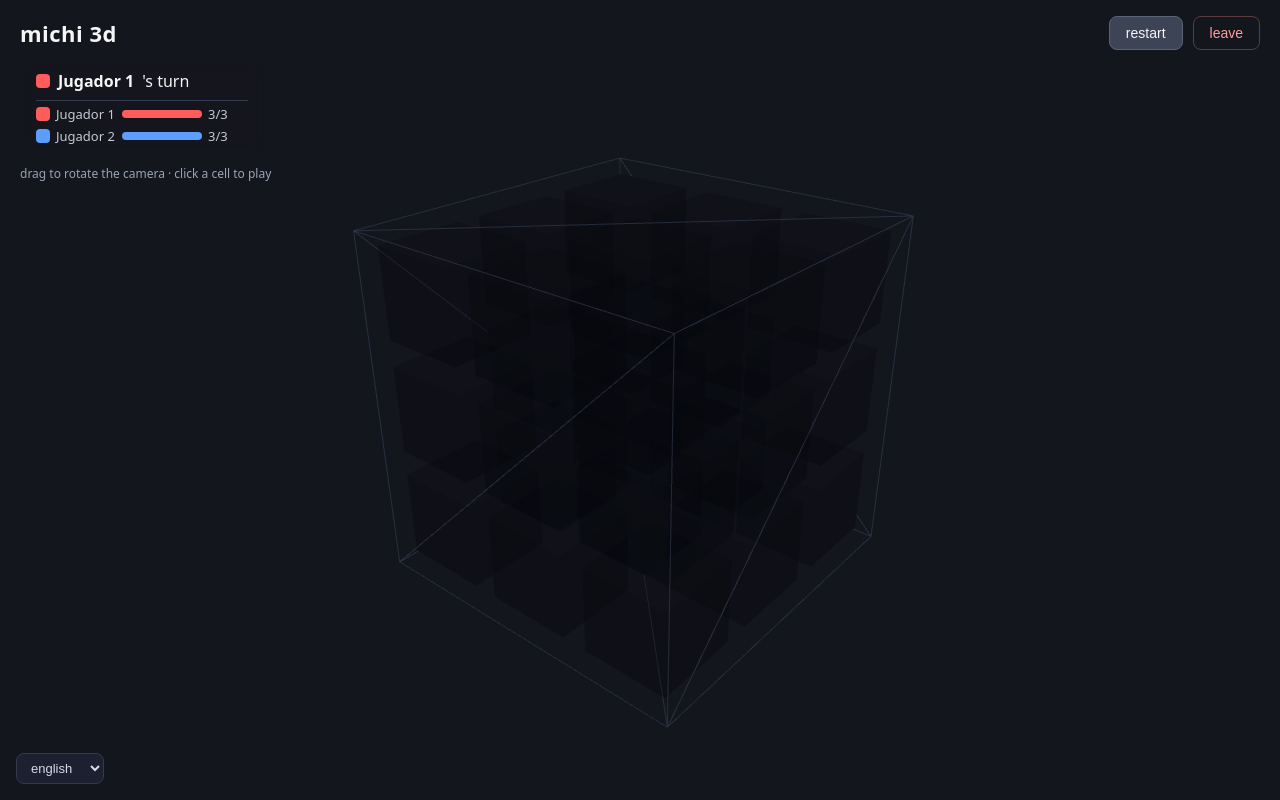
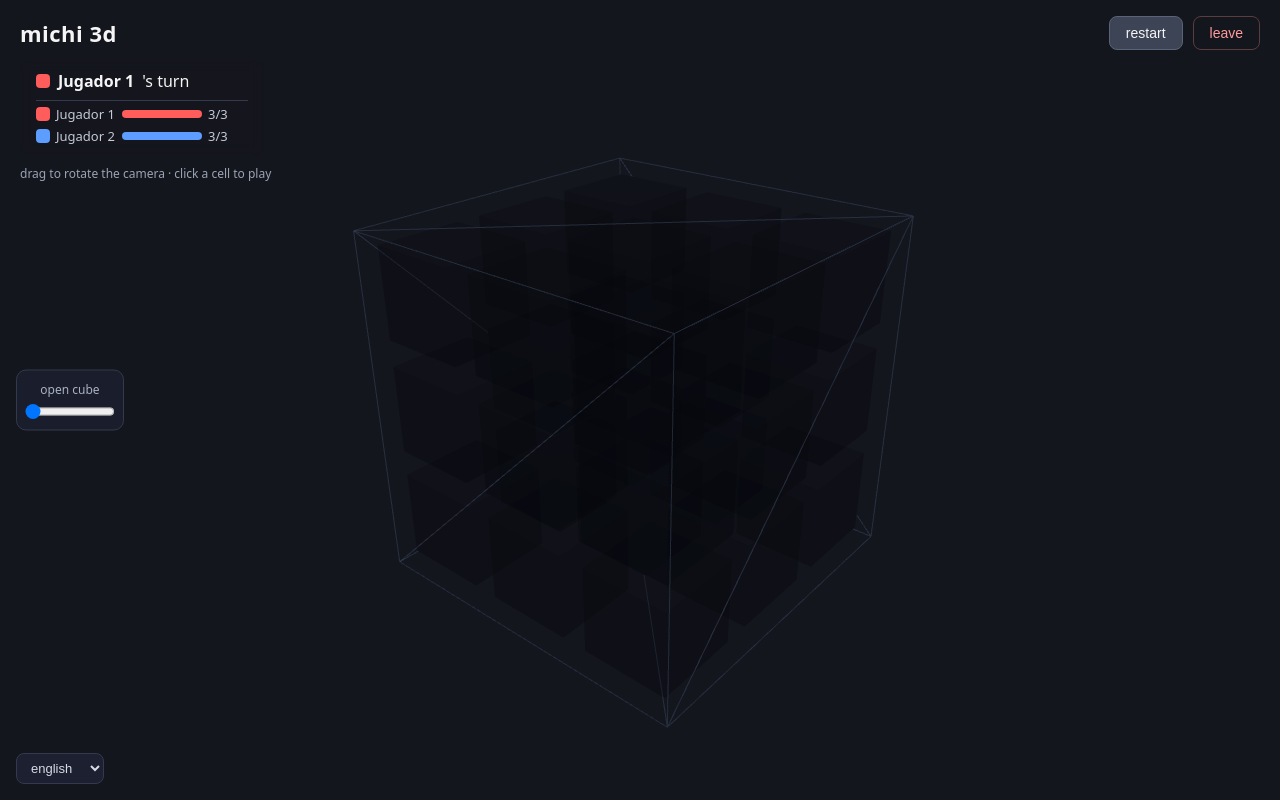
Before and after one commit to valenciagaprojectmoon-art/michi3d, a React (Vite) app: page / in a window 1280 px wide. Both pictures are taken after a click on the button "play on this device (offline)". Built offline with nearby package versions, Linux system fonts and the light colour scheme.

Commit message:
abrir el cubo: deslizador que separa las casillas y ajusta la camara

```diff
--- a/src/App.tsx
+++ b/src/App.tsx
@@ -13,6 +13,8 @@ import { Lobby } from "./components/Lobby";
 import { AbilityPanel } from "./components/AbilityPanel";
 import { DistortedCursor } from "./components/DistortedCursor";
 import { ChatPanel } from "./components/ChatPanel";
+import { CubeControls } from "./components/CubeControls";
+import { defaultSpread } from "./game/cubeLayout";
 import { useScreenShake } from "./hooks/useScreenShake";
 
 interface CreateRoomOptions {
@@ -81,6 +83,7 @@ export default function App() {
 
 function AppLocal({ onExit, boardConfig }: { onExit: () => void; boardConfig: BoardConfig }) {
   const [state, setState] = useState(() => createInitialState(undefined, undefined, undefined, boardConfig));
+  const [spread, setSpread] = useState(() => defaultSpread(boardConfig.size)); // cuánto está abierto el cubo
 
   const handleCellClick = (index: number) => {
     setState((prev) => playMove(prev, index));
@@ -98,11 +101,13 @@ function AppLocal({ onExit, boardConfig }: { onExit: () => void; boardConfig: Bo
       <GameScene
         board={state.board}
         size={state.boardConfig.size}
+        spread={spread}
         players={state.players}
         winLine={winLine}
         gameActive={gameActive}
         onCellClick={handleCellClick}
       />
+      <CubeControls spread={spread} onChange={setSpread} />
       <HUD game={state} onReset={handleReset} onLeave={onExit} />
     </div>
   );
@@ -179,6 +184,7 @@ function AppInRoom({
     multiplayer;
   const { state, playerId, roomCode } = phase;
   const { t } = useI18n();
+  const [spread, setSpread] = useState(() => defaultSpread(state.game.boardConfig.size));
 
   const lastDistortionRef = useRef<number | null>(null);
   const [pickingCellFor, setPickingCellFor] = useState<AbilityId | null>(null);
@@ -265,6 +271,7 @@ function AppInRoom({
         <GameScene
           board={state.game.board}
           size={state.game.boardConfig.size}
+          spread={spread}
           players={state.game.players}
           winLine={winLine}
           gameActive={gameActive && isMyTurn}
@@ -272,6 +279,7 @@ function AppInRoom({
           cellSelectionMode={pickingCellFor ? { myPlayerId: playerId } : undefined}
         />
       </div>
+      <CubeControls spread={spread} onChange={setSpread} />
       <HUD
         game={state.game}
         onReset={resetGame}
--- a/src/components/Board3D.tsx
+++ b/src/components/Board3D.tsx
@@ -1,10 +1,12 @@
 import { indexToCoord } from "../game/logic";
+import { SPACING, gridToWorld, spreadFactor } from "../game/cubeLayout";
 import type { Board, Player, WinLine } from "../game/logic";
 import { Cell } from "./Cell";
 
 interface Board3DProps {
   board: Board;
   size: number; // dimensión del cubo (casillas por lado)
+  spread: number; // 0 = cerrado, 1 = abierto del todo (casillas separadas para ver y pulsar las de dentro)
   players: Player[];
   winLine: WinLine | null;
   gameActive: boolean; // false cuando ya hay ganador o empate
@@ -18,15 +20,9 @@ interface Board3DProps {
   cellSelectionMode?: { myPlayerId: number };
 }
 
-const SPACING = 1.1; // distancia entre centros de casillas contiguas
-
-/** Coordenada de rejilla (0..size-1) a posición en el mundo, con el cubo centrado en el origen. */
-function gridToWorld(coord: number, size: number): number {
-  return (coord - (size - 1) / 2) * SPACING;
-}
-
-export function Board3D({ board, size, players, winLine, gameActive, onCellClick, cellSelectionMode }: Board3DProps) {
+export function Board3D({ board, size, spread, players, winLine, gameActive, onCellClick, cellSelectionMode }: Board3DProps) {
   const cells = [];
+  const factor = spreadFactor(spread);
   const cellCount = size * size * size;
   for (let i = 0; i < cellCount; i++) {
     const { x, y, z } = indexToCoord(i, size);
@@ -38,7 +34,7 @@ export function Board3D({ board, size, players, winLine, gameActive, onCellClick
     cells.push(
       <Cell
         key={i}
-        position={[gridToWorld(x, size), gridToWorld(y, size), gridToWorld(z, size)]}
+        position={[gridToWorld(x, size, factor), gridToWorld(y, size, factor), gridToWorld(z, size, factor)]}
         mark={board[i]}
         players={players}
         isWinningCell={isWinningCell}
@@ -53,7 +49,7 @@ export function Board3D({ board, size, players, winLine, gameActive, onCellClick
       {cells}
       {/* Wireframe contenedor: ayuda a percibir el cubo como un todo, no solo cubitos sueltos */}
       <mesh>
-        <boxGeometry args={[SPACING * size, SPACING * size, SPACING * size]} />
+        <boxGeometry args={[SPACING * size * factor, SPACING * size * factor, SPACING * size * factor]} />
         <meshBasicMaterial color="#4a5568" wireframe transparent opacity={0.25} />
       </mesh>
     </group>
--- /dev/null
+++ b/src/components/CubeControls.tsx
@@ -0,0 +1,47 @@
+import type { ChangeEvent } from "react";
+import { useI18n } from "../i18n";
+
+interface CubeControlsProps {
+  spread: number; // 0 = cerrado, 1 = abierto
+  onChange: (spread: number) => void;
+}
+
+/** Deslizador para abrir el cubo: separa las casillas y deja ver y pulsar las que quedan por dentro. */
+export function CubeControls({ spread, onChange }: CubeControlsProps) {
+  const { t } = useI18n();
+  return (
+    <label style={styles.box}>
+      <span style={styles.text}>{t("Abrir cubo")}</span>
+      <input
+        type="range"
+        min={0}
+        max={100}
+        value={Math.round(spread * 100)}
+        aria-label={t("Abrir cubo")}
+        onChange={(e: ChangeEvent<HTMLInputElement>) => onChange(Number(e.target.value) / 100)}
+        style={styles.slider}
+      />
+    </label>
+  );
+}
+
+const styles: Record<string, React.CSSProperties> = {
+  box: {
+    position: "fixed",
+    left: 16,
+    top: "50%",
+    transform: "translateY(-50%)",
+    zIndex: 5,
+    display: "flex",
+    flexDirection: "column",
+    alignItems: "center",
+    gap: 6,
+    padding: "10px 8px",
+    background: "rgba(28, 32, 48, 0.85)",
+    border: "1px solid #333a4d",
+    borderRadius: 10,
+    fontFamily: "system-ui, -apple-system, sans-serif",
+  },
+  text: { color: "#aab1c3", fontSize: 12 },
+  slider: { width: 90, cursor: "pointer" },
+};
--- a/src/components/GameScene.tsx
+++ b/src/components/GameScene.tsx
@@ -1,11 +1,27 @@
-import { Canvas } from "@react-three/fiber";
+import { useEffect, useRef } from "react";
+import { Canvas, useThree } from "@react-three/fiber";
 import { OrbitControls } from "@react-three/drei";
 import type { Board, Player, WinLine } from "../game/logic";
 import { Board3D } from "./Board3D";
+import { spreadFactor } from "../game/cubeLayout";
+
+/** Al abrir o cerrar el cubo, acerca o aleja la cámara en la misma proporción para que siga entrando entero. */
+function CameraFit({ factor }: { factor: number }) {
+  const camera = useThree((state) => state.camera);
+  const previous = useRef(factor);
+  useEffect(() => {
+    if (previous.current !== factor) {
+      camera.position.multiplyScalar(factor / previous.current);
+      previous.current = factor;
+    }
+  }, [factor, camera]);
+  return null;
+}
 
 interface GameSceneProps {
   board: Board;
   size: number; // dimensión del cubo
+  spread: number; // 0 = cerrado, 1 = abierto del todo
   players: Player[];
   winLine: WinLine | null;
   gameActive: boolean;
@@ -17,11 +33,13 @@ interface GameSceneProps {
  * Escena 3D pura: no sabe si el estado viene de una partida local o de red,
  * solo dibuja lo que recibe. Esto permite reusarla igual en ambos modos.
  */
-export function GameScene({ board, size, players, winLine, gameActive, onCellClick, cellSelectionMode }: GameSceneProps) {
+export function GameScene({ board, size, spread, players, winLine, gameActive, onCellClick, cellSelectionMode }: GameSceneProps) {
   // La cámara se aleja en proporción al cubo (la distancia base está pensada para 3x3x3).
+  const factor = spreadFactor(spread);
   const scale = Math.max(0.8, size / 3);
   return (
-    <Canvas key={size} camera={{ position: [5 * scale, 4 * scale, 6 * scale], fov: 45 }}>
+    <Canvas key={size} camera={{ position: [5 * scale * factor, 4 * scale * factor, 6 * scale * factor], fov: 45 }}>
+      <CameraFit factor={factor} />
       <ambientLight intensity={0.6} />
       <directionalLight position={[5, 8, 5]} intensity={1} />
       <directionalLight position={[-5, -3, -5]} intensity={0.3} />
@@ -29,6 +47,7 @@ export function GameScene({ board, size, players, winLine, gameActive, onCellCli
       <Board3D
         board={board}
         size={size}
+        spread={spread}
         players={players}
         winLine={winLine}
         gameActive={gameActive}
@@ -36,7 +55,7 @@ export function GameScene({ board, size, players, winLine, gameActive, onCellCli
         cellSelectionMode={cellSelectionMode}
       />
 
-      <OrbitControls enablePan={false} minDistance={4 * scale} maxDistance={14 * scale} />
+      <OrbitControls enablePan={false} minDistance={4 * scale} maxDistance={14 * scale * 2.2} />
     </Canvas>
   );
 }
--- /dev/null
+++ b/src/game/cubeLayout.ts
@@ -0,0 +1,23 @@
+// Colocación de las casillas en el espacio 3D. Aparte de Board3D para poder probarla sin WebGL.
+
+export const SPACING = 1.1; // distancia entre centros de casillas contiguas con el cubo cerrado
+
+/** 0 = cubo cerrado, 1 = totalmente abierto. Cualquier otro valor se recorta a ese rango. */
+export function clampSpread(spread: number): number {
+  return Number.isFinite(spread) ? Math.min(1, Math.max(0, spread)) : 0;
+}
+
+/** Cuánto se separan las casillas: 1 con el cubo cerrado, 2.2 con el cubo abierto del todo. */
+export function spreadFactor(spread: number): number {
+  return 1 + clampSpread(spread) * 1.2;
+}
+
+/** Coordenada de rejilla (0..size-1) a posición en el mundo, con el cubo centrado en el origen. */
+export function gridToWorld(coord: number, size: number, factor: number = 1): number {
+  return (coord - (size - 1) / 2) * SPACING * factor;
+}
+
+/** Los cubos grandes arrancan medio abiertos: si no, las casillas de dentro quedan tapadas. */
+export function defaultSpread(size: number): number {
+  return size >= 4 ? 0.5 : 0;
+}
--- a/src/i18n/en.ts
+++ b/src/i18n/en.ts
@@ -135,6 +135,9 @@ export const EN: Record<string, string> = {
   "Tómala o pásasela a alguien. Si se la queda demasiado tiempo, le explota y pierde vida.": "Take it or pass it on. If someone holds it for too long, it blows up on them and they lose life.",
   "Aparece tarde en la partida. Si votan los suficientes, el que tarde en jugar pierde vida.": "It shows up late in the game. If enough players vote for it, whoever takes too long to play loses life.",
 
+  // Cubo
+  "Abrir cubo": "Open cube",
+
   // Revancha e invitación
   "Revancha": "Rematch",
   "Revancha: {votes} de {total}": "Rematch: {votes} of {total}",
```
Also changed, not shown: 2 other files (tests, documents, lock files or other folders).
